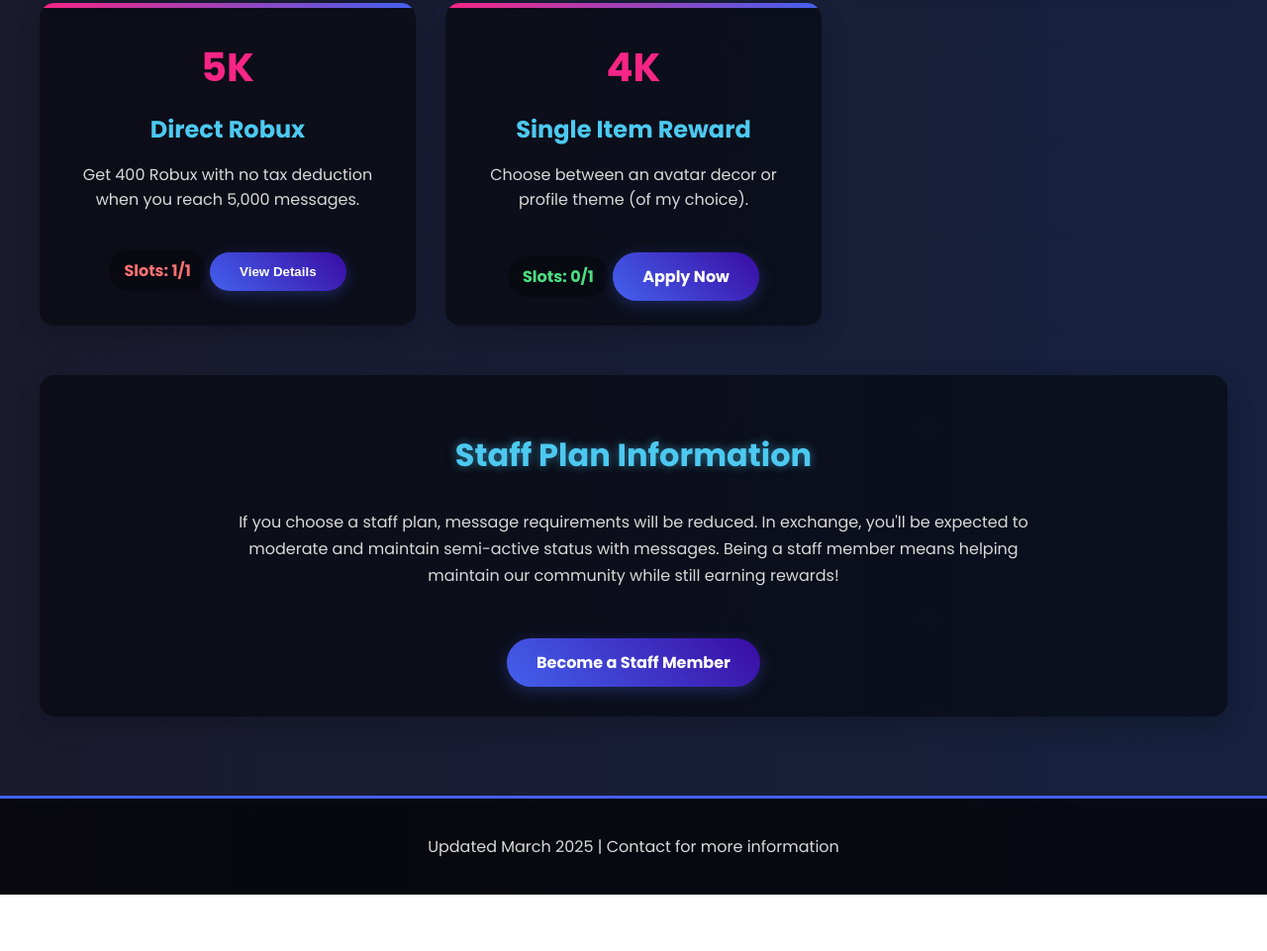
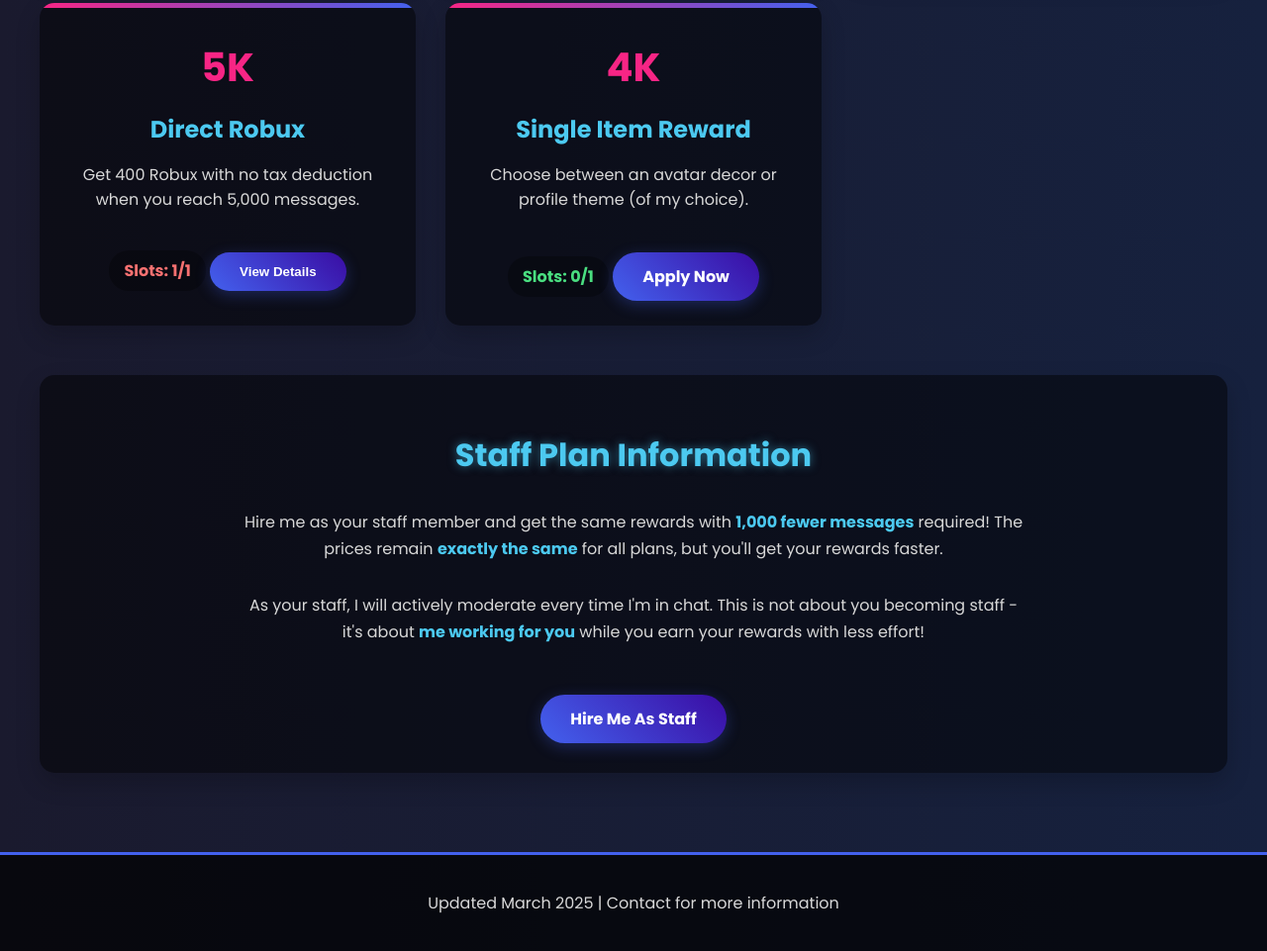
Before and after one commit to monkey-prog/plans, a plain HTML site: page index.html in a window 1280 px wide. Shown: the part 650-1611 px from the top of the page at 99% size. Before the commit the page ends 1554 px from the top, so only its background shows below. Drawn offline with Linux system fonts and the light colour scheme.

Commit message:
Update index.html

```diff
--- a/index.html
+++ b/index.html
@@ -232,6 +232,12 @@
       color: #d8d8d8;
     }
 
+    /* Highlight text */
+    .highlight {
+      color: #4cc9f0;
+      font-weight: bold;
+    }
+
     /* Footer styles */
     footer {
       background-color: rgba(0, 0, 0, 0.7);
@@ -325,8 +331,13 @@
     <!-- Staff Information Section -->
     <section class="staff-info dashboard-section">
       <h2 class="section-title">Staff Plan Information</h2>
-      <p class="staff-description">If you choose a staff plan, message requirements will be reduced. In exchange, you'll be expected to moderate and maintain semi-active status with messages. Being a staff member means helping maintain our community while still earning rewards!</p>
-      <a href="https://discord.gg/VgAScsgAwr" class="action-button">Become a Staff Member</a>
+      <p class="staff-description">
+        Hire me as your staff member and get the same rewards with <span class="highlight">1,000 fewer messages</span> required! The prices remain <span class="highlight">exactly the same</span> for all plans, but you'll get your rewards faster.
+      </p>
+      <p class="staff-description">
+        As your staff, I will actively moderate every time I'm in chat. This is not about you becoming staff - it's about <span class="highlight">me working for you</span> while you earn your rewards with less effort!
+      </p>
+      <a href="https://discord.gg/VgAScsgAwr" class="action-button">Hire Me As Staff</a>
     </section>
 
   </div>
```
